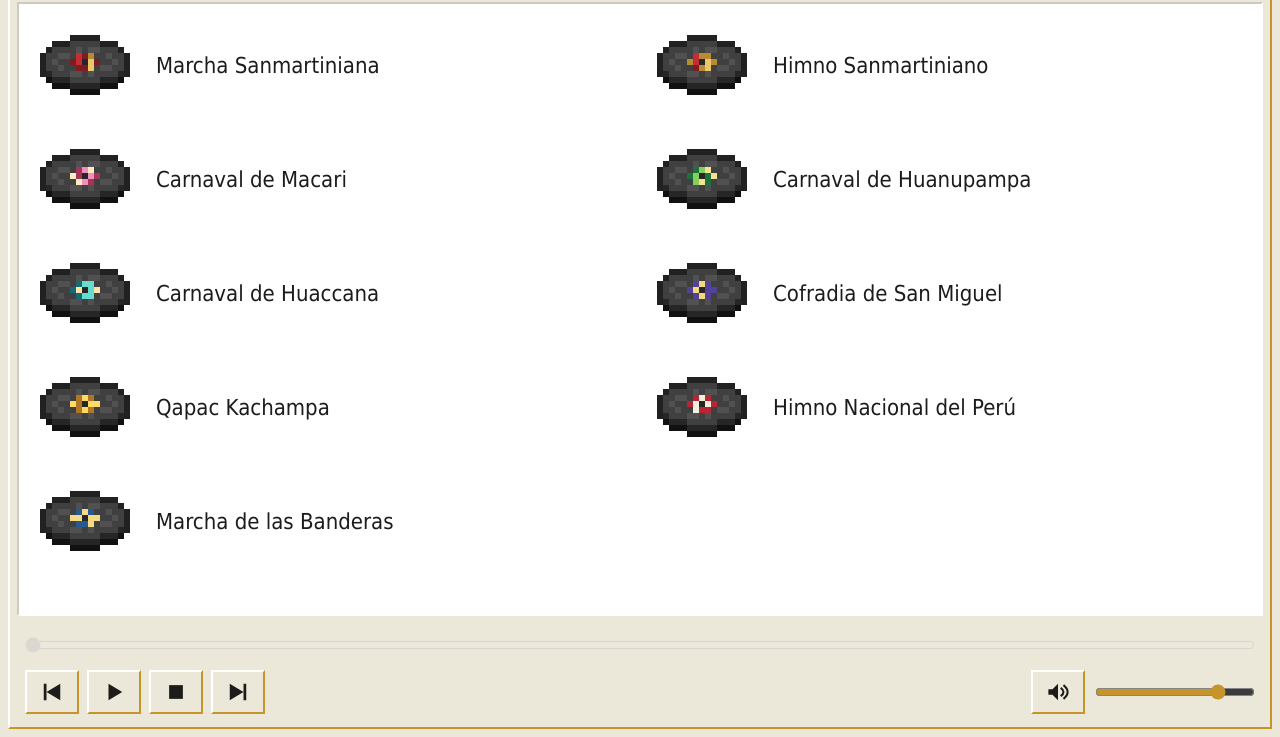
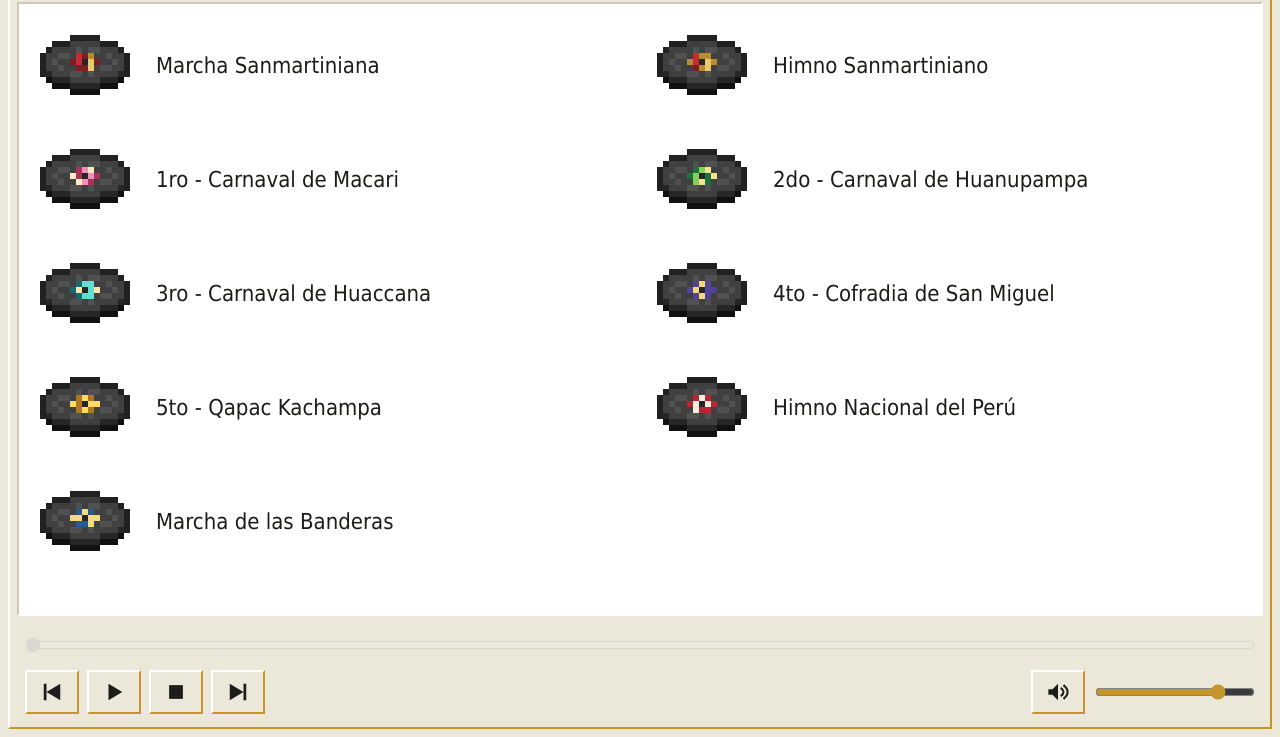
Before and after one commit to LSM-Modding-Team/lsm-music, a plain HTML site: page index.html in a window 1280 px wide. Shown: the part 63-800 px from the top of the page. Drawn offline with Linux system fonts and the light colour scheme.

Commit message:
Include school grades in dance track titles

```diff
--- a/app.js
+++ b/app.js
@@ -3,11 +3,11 @@
 const tracks = [
   { id: 'lsm_march', title: 'Marcha Sanmartiniana', artist: 'Tobías Vílchez Pinedo' },
   { id: 'lsm_anthem', title: 'Himno Sanmartiniano', artist: 'Tobías Vílchez Pinedo' },
-  { id: 'carnaval_macari', title: 'Carnaval de Macari' },
-  { id: 'carnaval_huanupampa', title: 'Carnaval de Huanupampa' },
-  { id: 'carnaval_huaccana', title: 'Carnaval de Huaccana' },
-  { id: 'cofradia_san_miguel', title: 'Cofradia de San Miguel' },
-  { id: 'qapackachampa', title: 'Qapac Kachampa' },
+  { id: 'carnaval_macari', title: '1ro - Carnaval de Macari' },
+  { id: 'carnaval_huanupampa', title: '2do - Carnaval de Huanupampa' },
+  { id: 'carnaval_huaccana', title: '3ro - Carnaval de Huaccana' },
+  { id: 'cofradia_san_miguel', title: '4to - Cofradia de San Miguel' },
+  { id: 'qapackachampa', title: '5to - Qapac Kachampa' },
   { id: 'himnoperu', title: 'Himno Nacional del Perú' },
   { id: 'formacion', title: 'Marcha de las Banderas' },
 ];
--- a/index.html
+++ b/index.html
@@ -24,11 +24,11 @@
     <div class="playlist" aria-label="Discos">
       <button class="track" data-track="0" type="button" aria-label="Reproducir Marcha Sanmartiniana" aria-pressed="false"><img src="assets/images/lsm_march.png" alt="" width="96" height="96"><span>Marcha Sanmartiniana</span></button>
       <button class="track" data-track="1" type="button" aria-label="Reproducir Himno Sanmartiniano" aria-pressed="false"><img src="assets/images/lsm_anthem.png" alt="" width="96" height="96"><span>Himno Sanmartiniano</span></button>
-      <button class="track" data-track="2" type="button" aria-label="Reproducir Carnaval de Macari" aria-pressed="false"><img src="assets/images/carnaval_macari.png" alt="" width="96" height="96"><span>Carnaval de Macari</span></button>
-      <button class="track" data-track="3" type="button" aria-label="Reproducir Carnaval de Huanupampa" aria-pressed="false"><img src="assets/images/carnaval_huanupampa.png" alt="" width="96" height="96"><span>Carnaval de Huanupampa</span></button>
-      <button class="track" data-track="4" type="button" aria-label="Reproducir Carnaval de Huaccana" aria-pressed="false"><img src="assets/images/carnaval_huaccana.png" alt="" width="96" height="96"><span>Carnaval de Huaccana</span></button>
-      <button class="track" data-track="5" type="button" aria-label="Reproducir Cofradia de San Miguel" aria-pressed="false"><img src="assets/images/cofradia_san_miguel.png" alt="" width="96" height="96"><span>Cofradia de San Miguel</span></button>
-      <button class="track" data-track="6" type="button" aria-label="Reproducir Qapac Kachampa" aria-pressed="false"><img src="assets/images/qapackachampa.png" alt="" width="96" height="96"><span>Qapac Kachampa</span></button>
+      <button class="track" data-track="2" type="button" aria-label="Reproducir 1ro - Carnaval de Macari" aria-pressed="false"><img src="assets/images/carnaval_macari.png" alt="" width="96" height="96"><span>1ro - Carnaval de Macari</span></button>
+      <button class="track" data-track="3" type="button" aria-label="Reproducir 2do - Carnaval de Huanupampa" aria-pressed="false"><img src="assets/images/carnaval_huanupampa.png" alt="" width="96" height="96"><span>2do - Carnaval de Huanupampa</span></button>
+      <button class="track" data-track="4" type="button" aria-label="Reproducir 3ro - Carnaval de Huaccana" aria-pressed="false"><img src="assets/images/carnaval_huaccana.png" alt="" width="96" height="96"><span>3ro - Carnaval de Huaccana</span></button>
+      <button class="track" data-track="5" type="button" aria-label="Reproducir 4to - Cofradia de San Miguel" aria-pressed="false"><img src="assets/images/cofradia_san_miguel.png" alt="" width="96" height="96"><span>4to - Cofradia de San Miguel</span></button>
+      <button class="track" data-track="6" type="button" aria-label="Reproducir 5to - Qapac Kachampa" aria-pressed="false"><img src="assets/images/qapackachampa.png" alt="" width="96" height="96"><span>5to - Qapac Kachampa</span></button>
       <button class="track" data-track="7" type="button" aria-label="Reproducir Himno Nacional del Perú" aria-pressed="false"><img src="assets/images/himnoperu.png" alt="" width="96" height="96"><span>Himno Nacional del Perú</span></button>
       <button class="track" data-track="8" type="button" aria-label="Reproducir Marcha de las Banderas" aria-pressed="false"><img src="assets/images/formacion.png" alt="" width="96" height="96"><span>Marcha de las Banderas</span></button>
     </div>
```
Also changed, not shown: 1 other file.
